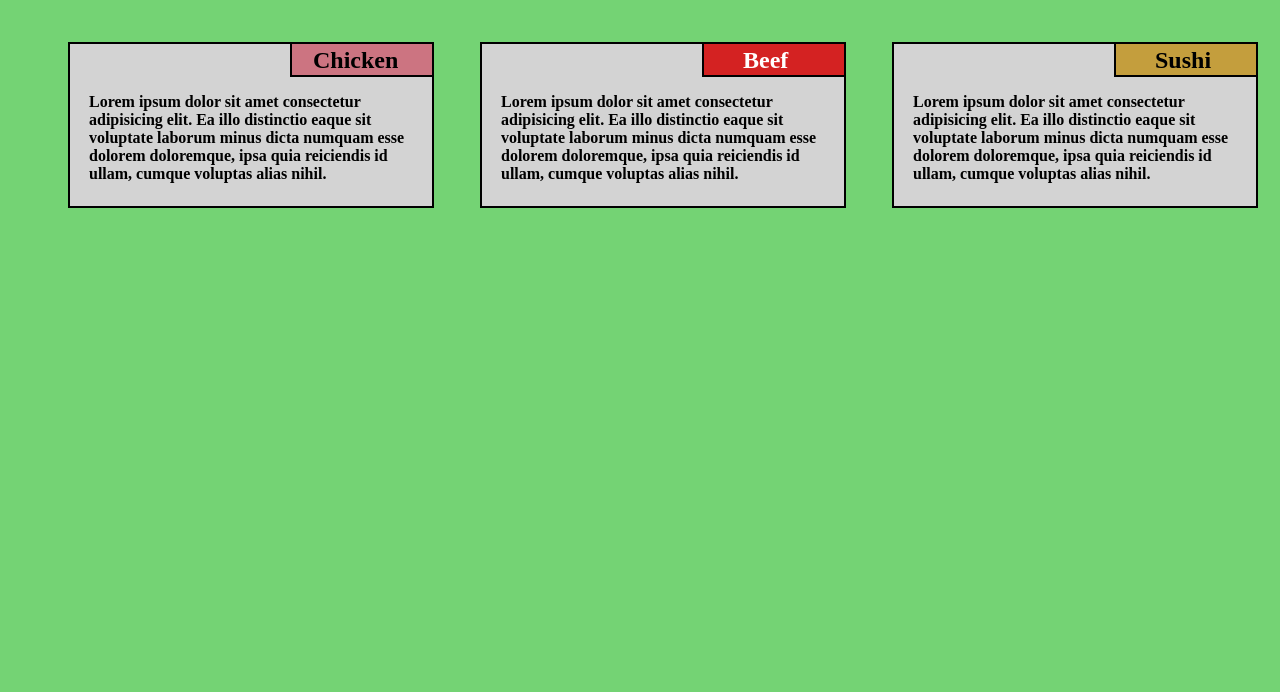
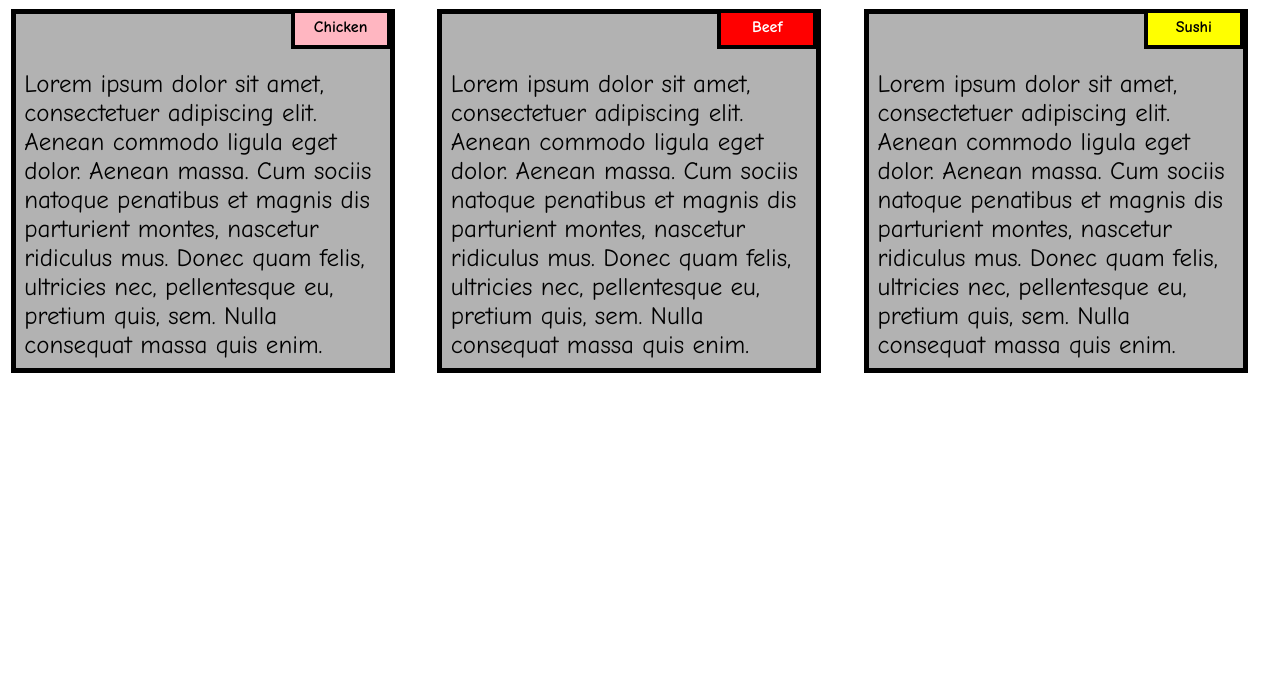
Before and after one commit to aayush142001/Module1.github.io-, a plain HTML site: page index.html in a window 1280 px wide. Shown: the part 108-800 px from the top of the page. Drawn offline with Linux system fonts and the light colour scheme.

Commit message:
Add files via upload

```diff
--- a/index.css
+++ b/index.css
@@ -1,107 +1,102 @@
-*{
-    padding: 0px;
+* {
     box-sizing: border-box;
-}
-body{
-  background-color: rgb(116, 211, 116);
-}
-.menu{
-  text-align: center;
+  }
 
-}
-.flex{
-  display: flex;
-  flex-direction: row;
-  justify-content: center;
+  body{
+      margin: 0;
+      padding: 0;
+    font-family: "Comic Sans MS", cursive, sans-serif;
+  }
 
-}
-.flex1{
-  display:flex;
-  justify-content: center;
-}
-.box {
-  border: 2px solid black;
-  margin-left: 46px;
-  margin-top: 70px;
-  width: 366px;
-  background-color: lightgrey;
-  height: 166px;
+  .row{
+    margin-top: 5%;
+    margin-bottom: 5%;
+  }
 
-}
-.box1 {
-  border: 2px solid black;
-  margin-left: 220px;
-  background-color: rgb(204, 116, 129);
-  margin-top: -2px;
-  width: 144px;
-  height: 35px;
-
-}
-.box2 {
-  border: 2px solid black;
-  margin-left: 220px;
-  background-color: rgb(212, 34, 34);
-  margin-top: -2px;
-  width: 144px;
-  height: 35px;
-
-}
-.box3 {
-  border: 2px solid black;
-  margin-left: 220px;
-  background-color: rgb(196, 158, 61);
-  margin-top: -2px;
-  width: 144px;
-  height: 35px;
-
-}
-.box1 h1 {
-  font-size: 24px;
-  margin-top: 3px;
-  margin-left: 21px;
-}
-.box2 h1.text {
-  font-size: 24px;
-  margin-top: 3px;
-  color: white;
-  margin-left: 39px;
-}
-.box3 h1.text1 {
-  font-size: 24px;
-  margin-top: 3px;
-  margin-left: 39px;
-}
-.box p{
-  font-size: 16px;
-  margin-left: 19px;
-}
+  h1 {
+    margin-bottom: 15px;
+    text-align: center;
+    color: #ff4532;
+    font-size: 50px;
+  }
 
 
- @media only screen and (max-width: 767px)
-{
-  body{
-    background-color: aqua;
+  .box{
+    width: 100%;
+    overflow: none;
   }
-   .flex{
-    flex-direction: column;
-    justify-content: center;
+
+
+  .content-name{
+    overflow: none;
+    text-align: center;
+    border: 4px solid black;
+    width: 100px;
+    height: 40px;
+    padding: 5px;
+    float: right;
+    margin-right: 36px;
+    margin-top: 0px;
+    font-weight: bold;
+    position: relative;
   }
-}
-@media (max-width: 991px) and (min-width: 767px){
-  body{
-    background-color: rgb(175, 138, 83);
+
+  .content{
+    border: 5px solid black;
+    width: 90%;
+    height: auto;
+    margin: 2.5%;
+    color: black;
+    font-size: 25px;
+    padding: 2%;
+    padding-top: 55px;
+    background-color: rgba(0,0,0,0.3);
   }
-  .menu{
-    text-align: center;
+
+  .name1{
+    background-color: #FFB6C1;
   }
-  #bottom{
-    justify-content: center;
-    margin-top: 270px;
-    margin-left: -778px;
-    justify-content: center;
-    width: 779px;
+
+  .name2{
+    color: white;
+    background-color: #FF0000;
   }
-  .box3{
-    margin-left: 633px;
+  .name3{
+    background-color: #FFFF00;
   }
-}
+
+
+  /********** Large devices only **********/
+  @media (min-width: 992px) {
+    .col-lg-4 {
+        float: left;
+      width: 33.33%;
+    }
+  }
+  /********** Medium devices only **********/
+  @media (min-width: 768px) and (max-width: 991px) {
+    .col-md-6,.col-md-12 {
+      float: left;
+    }
+    .col-md-6 {
+      width: 50%;
+    }
+    .col-md-12 {
+      margin-left: -10px;
+      width: 100%;
+    }
+    .name3{
+      margin-right: 65px;
+      width: 100px;
+    }
+  }
+
+  @media (min-width: 0px) and (max-width: 767px) {
+    .col-sm-12 {
+        float: left;
+      width: 100%;
+    }
+    .content-name{
+      margin-right: 30px;
+    }
+  }
--- a/index.html
+++ b/index.html
@@ -1,41 +1,37 @@
 <!DOCTYPE html>
-<html lang="en">
+<html>
 <head>
-    <meta charset="UTF-8">
-    <meta http-equiv="X-UA-Compatible" content="IE=edge">
-    <meta name="viewport" content="width=device-width, initial-scale=1.0">
-    <link rel="stylesheet" href="index.css" class="css">
-    <title>Document</title>
+
+<title>Responsive Layout</title>
+<meta name="viewport" content="width=device-width, initial-scale=1">
+<link rel="stylesheet" type="text/css" href="index.css">
+
 </head>
 <body>
-    <center>
-        <h1 class="menu">Our Menu</h1>
-    </center>
-<div class="flex">
-        <div class="flex1" id="top1">
-            <div class="box" >
-                <div class="box1">
-                    <h1>Chicken</h1>
-                </div>
-                <strong><p>Lorem ipsum dolor sit amet consectetur adipisicing elit. Ea illo distinctio eaque sit voluptate laborum minus dicta numquam esse dolorem doloremque, ipsa quia reiciendis id ullam, cumque voluptas alias nihil.</p></strong>
+<h1>Our Menu</h1>
+
+
+
+  <div class="col-lg-4 col-md-6 col-sm-12">
+  	<div class="box">
+  		<p class="content-name name1">Chicken</p>
+  		<p class="content">Lorem ipsum dolor sit amet, consectetuer adipiscing elit. Aenean commodo ligula eget dolor. Aenean massa. Cum sociis natoque penatibus et magnis dis parturient montes, nascetur ridiculus mus. Donec quam felis, ultricies nec, pellentesque eu, pretium quis, sem. Nulla consequat massa quis enim.</p>
   	</div>
   </div>
-        <div class="flex1" id="top2">
-            <div class="box" >
-                <div class="box2">
-                    <h1 class="text">Beef</h1>
-                </div>
-                <strong><p>Lorem ipsum dolor sit amet consectetur adipisicing elit. Ea illo distinctio eaque sit voluptate laborum minus dicta numquam esse dolorem doloremque, ipsa quia reiciendis id ullam, cumque voluptas alias nihil.</p></strong>
+
+  <div class="col-lg-4 col-md-6 col-sm-12">
+  	<div class="box">
+   		<p class="content-name name2">Beef</p>
+   		<p class="content">Lorem ipsum dolor sit amet, consectetuer adipiscing elit. Aenean commodo ligula eget dolor. Aenean massa. Cum sociis natoque penatibus et magnis dis parturient montes, nascetur ridiculus mus. Donec quam felis, ultricies nec, pellentesque eu, pretium quis, sem. Nulla consequat massa quis enim.</p>
   	</div>
   </div>
-        <div class="flex1" >
-            <div class="box" id="bottom">
-                <div class="box3">
-                    <h1 class="text1">Sushi</h1>
-                </div>
-                <strong><p>Lorem ipsum dolor sit amet consectetur adipisicing elit. Ea illo distinctio eaque sit voluptate laborum minus dicta numquam esse dolorem doloremque, ipsa quia reiciendis id ullam, cumque voluptas alias nihil.</p></strong>
+
+  <div class="col-lg-4 col-md-12 col-sm-12">
+  	<div class="box">
+  		<p class="content-name name3">Sushi</p>
+  		<p class="content">Lorem ipsum dolor sit amet, consectetuer adipiscing elit. Aenean commodo ligula eget dolor. Aenean massa. Cum sociis natoque penatibus et magnis dis parturient montes, nascetur ridiculus mus. Donec quam felis, ultricies nec, pellentesque eu, pretium quis, sem. Nulla consequat massa quis enim.</p>
   	</div>
   </div>
-</div>
+
 </body>
 </html>
```
Lines whose indentation alone changed are shown as unchanged.
